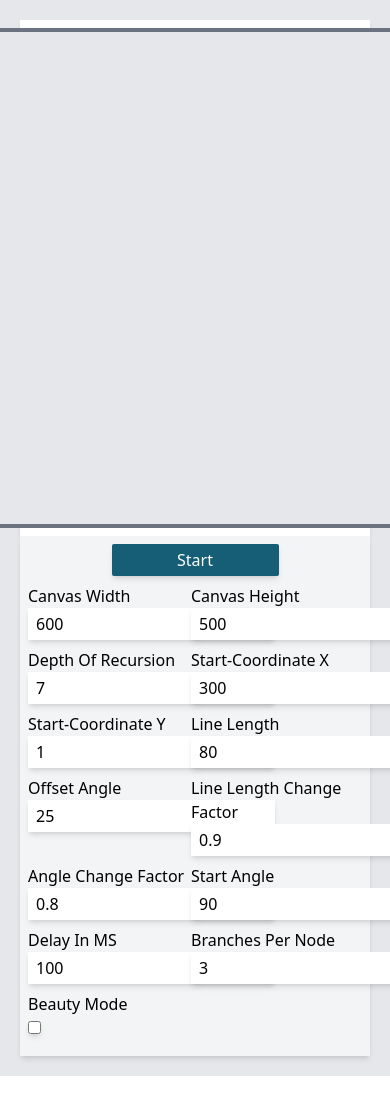
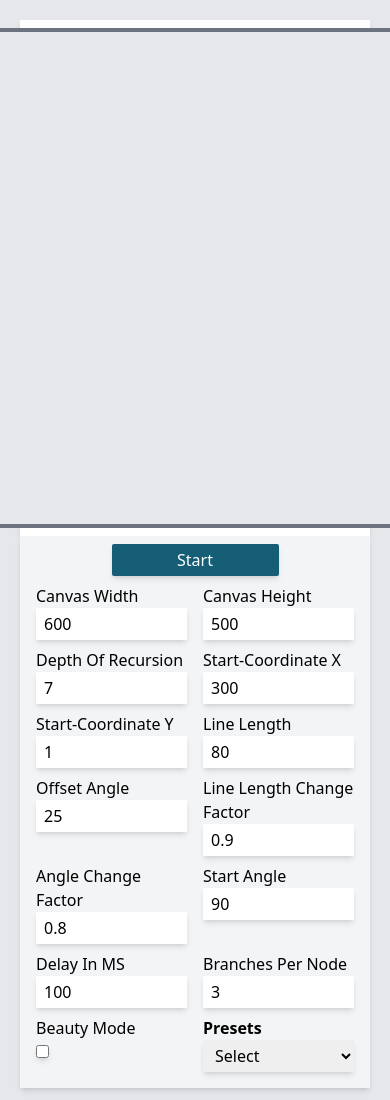
Before and after one commit to Lyshatt/algorithmic-drawing, a website: page index.html in a window 390 px wide. Shown: the top 1100 px of the page. Before the commit the page ends 1076 px from the top, so only its background shows below. Drawn offline with Linux system fonts and the light colour scheme.

Commit message:
mobile optimization

```diff
--- a/index.html
+++ b/index.html
@@ -7,113 +7,126 @@
     <script src="classes/RecursiveTree.js"></script>
 </head>
 <body>
-<div class="flex flex-col-reverse lg:flex-row p-5 bg-gray-200 lg:h-dvh">
+<div class="flex flex-col-reverse lg:flex-row p-5 bg-gray-200 min-h-dvh lg:h-dvh">
     <div class="shadow-md bg-gray-100 p-2 flex flex-col-reverse lg:flex-col">
-        <div class="flex flex-row lg:flex-col flex-wrap lg:flex-nowrap flex-1 lg:overflow-auto pr-2">
-            <div class="mb-2 w-1/2 sm:w-1/3 lg:w-full">
+        <div class="flex flex-row lg:flex-col flex-wrap lg:flex-nowrap lg:overflow-auto lg:pr-2">
+            <div class="mb-2 w-1/2 sm:w-1/3 lg:w-full px-2 lg:px-0">
                 <div>
                     <label for="canvas-width">Canvas Width</label>
                 </div>
                 <div>
-                    <input id="canvas-width" name="canvas-width" class="px-2 py-1 shadow-md" value="600"/>
+                    <input id="canvas-width" name="canvas-width" class="px-2 py-1 shadow-md w-full" value="600"/>
                 </div>
             </div>
-            <div class="mb-2 w-1/2 sm:w-1/3 lg:w-full">
+            <div class="mb-2 w-1/2 sm:w-1/3 lg:w-full px-2 lg:px-0">
                 <div>
                     <label for="canvas-height">Canvas Height</label>
                 </div>
                 <div>
-                    <input id="canvas-height" name="canvas-height" class="px-2 py-1 shadow-md" value="500"/>
+                    <input id="canvas-height" name="canvas-height" class="px-2 py-1 shadow-md w-full" value="500"/>
                 </div>
             </div>
-            <div class="mb-2 w-1/2 sm:w-1/3 lg:w-full">
+            <div class="mb-2 w-1/2 sm:w-1/3 lg:w-full px-2 lg:px-0">
                 <div>
                     <label for="recursion-depth">Depth Of Recursion</label>
                 </div>
                 <div>
-                    <input id="recursion-depth" name="recursion-depth" class="px-2 py-1 shadow-md" value="7"/>
+                    <input id="recursion-depth" name="recursion-depth" class="px-2 py-1 shadow-md w-full" value="7"/>
                 </div>
             </div>
-            <div class="mb-2 w-1/2 sm:w-1/3 lg:w-full">
+            <div class="mb-2 w-1/2 sm:w-1/3 lg:w-full px-2 lg:px-0">
                 <div>
                     <label for="start-x">Start-Coordinate X</label>
                 </div>
                 <div>
-                    <input id="start-x" name="start-x" class="px-2 py-1 shadow-md" value="300"/>
+                    <input id="start-x" name="start-x" class="px-2 py-1 shadow-md w-full" value="300"/>
                 </div>
             </div>
-            <div class="mb-2 w-1/2 sm:w-1/3 lg:w-full">
+            <div class="mb-2 w-1/2 sm:w-1/3 lg:w-full px-2 lg:px-0">
                 <div>
                     <label for="start-y">Start-Coordinate Y</label>
                 </div>
                 <div>
-                    <input id="start-y" name="start-y" class="px-2 py-1 shadow-md" value="1"/>
+                    <input id="start-y" name="start-y" class="px-2 py-1 shadow-md w-full" value="1"/>
                 </div>
             </div>
-            <div class="mb-2 w-1/2 sm:w-1/3 lg:w-full">
+            <div class="mb-2 w-1/2 sm:w-1/3 lg:w-full px-2 lg:px-0">
                 <div>
                     <label for="line-length">Line Length</label>
                 </div>
                 <div>
-                    <input id="line-length" name="line-length" class="px-2 py-1 shadow-md" value="80"/>
+                    <input id="line-length" name="line-length" class="px-2 py-1 shadow-md w-full" value="80"/>
                 </div>
             </div>
-            <div class="mb-2 w-1/2 sm:w-1/3 lg:w-full">
+            <div class="mb-2 w-1/2 sm:w-1/3 lg:w-full px-2 lg:px-0">
                 <div>
                     <label for="offset-angle">Offset Angle</label>
                 </div>
                 <div>
-                    <input id="offset-angle" name="offset-angle" class="px-2 py-1 shadow-md" value="25"/>
+                    <input id="offset-angle" name="offset-angle" class="px-2 py-1 shadow-md w-full" value="25"/>
                 </div>
             </div>
-            <div class="mb-2 w-1/2 sm:w-1/3 lg:w-full">
+            <div class="mb-2 w-1/2 sm:w-1/3 lg:w-full px-2 lg:px-0">
                 <div>
                     <label for="line-length-change-factor">Line Length Change Factor</label>
                 </div>
                 <div>
-                    <input id="line-length-change-factor" name="line-length-change-factor" class="px-2 py-1 shadow-md"
+                    <input id="line-length-change-factor" name="line-length-change-factor" class="px-2 py-1 shadow-md w-full"
                            value="0.9"/>
                 </div>
             </div>
-            <div class="mb-2 w-1/2 sm:w-1/3 lg:w-full">
+            <div class="mb-2 w-1/2 sm:w-1/3 lg:w-full px-2 lg:px-0">
                 <div>
                     <label for="angle-change-factor">Angle Change Factor</label>
                 </div>
                 <div>
-                    <input id="angle-change-factor" name="angle-change-factor" class="px-2 py-1 shadow-md"
+                    <input id="angle-change-factor" name="angle-change-factor" class="px-2 py-1 shadow-md w-full"
                            value="0.8"/>
                 </div>
             </div>
-            <div class="mb-2 w-1/2 sm:w-1/3 lg:w-full">
+            <div class="mb-2 w-1/2 sm:w-1/3 lg:w-full px-2 lg:px-0">
                 <div>
                     <label for="start-angle">Start Angle</label>
                 </div>
                 <div>
-                    <input id="start-angle" name="start-angle" class="px-2 py-1 shadow-md" value="90"/>
+                    <input id="start-angle" name="start-angle" class="px-2 py-1 shadow-md w-full" value="90"/>
                 </div>
             </div>
-            <div class="mb-2 w-1/2 sm:w-1/3 lg:w-full">
+            <div class="mb-2 w-1/2 sm:w-1/3 lg:w-full px-2 lg:px-0">
                 <div>
                     <label for="delay">Delay In MS</label>
                 </div>
                 <div>
-                    <input id="delay" name="delay" class="px-2 py-1 shadow-md" value="100"/>
+                    <input id="delay" name="delay" class="px-2 py-1 shadow-md w-full" value="100"/>
                 </div>
             </div>
-            <div class="mb-2 w-1/2 sm:w-1/3 lg:w-full">
+            <div class="mb-2 w-1/2 sm:w-1/3 lg:w-full px-2 lg:px-0">
                 <div>
                     <label for="divisions">Branches Per Node</label>
                 </div>
                 <div>
-                    <input id="divisions" name="divisions" class="px-2 py-1 shadow-md" value="3"/>
+                    <input id="divisions" name="divisions" class="px-2 py-1 shadow-md w-full" value="3"/>
                 </div>
             </div>
-            <div class="mb-2 w-1/2 sm:w-1/3 lg:w-full">
+            <div class="mb-2 w-1/2 sm:w-1/3 lg:w-full px-2 lg:px-0">
                 <div>
                     <label for="beauty-mode">Beauty Mode</label>
                 </div>
                 <div>
                     <input type="checkbox" id="beauty-mode" name="right-branch-delay" class="px-2 py-1 shadow-md"/>
+                </div>
+            </div>
+            <div class="mb-2 w-1/2 sm:w-1/3 lg:w-full px-2 lg:px-0">
+                <div>
+                    <label for="presets" class="font-bold">Presets</label>
+                </div>
+                <div>
+                    <select id="presets" name="presets" class="px-2 py-1 shadow-md w-full">
+                        <option disabled selected value>Select</option>
+                        <option value="0">
+                            Flower
+                        </option>
+                    </select>
                 </div>
             </div>
         </div>
--- a/resources/index.js
+++ b/resources/index.js
@@ -16,6 +16,7 @@ const divisionsInput = document.getElementById('divisions');
 const beautyModeInput = document.getElementById('beauty-mode');
 
 const startButton = document.getElementById('start-button')
+const presetsSelect = document.getElementById('presets');
 
 widthInput.addEventListener('input', function () {
     canvas.width = widthInput.value;
@@ -47,3 +48,21 @@ startButton.addEventListener("click", function () {
     const tree = new RecursiveTree(lineLengthChangeFactor, angleChangeFactor, delay, divisions, isBeautyMode, canvasContext);
     tree.draw(offsetAngle, recursionDepth, xStartCoordinate, height - yStartCoordinate, startAngle, lineLength);
 })
+
+presetsSelect.addEventListener("change", function(event){
+    if(event.target.value === '0') {
+        widthInput.value = 600;
+        heightInput.value = 500;
+        recursionDepthInput.value = 6;
+        xStartCoordinateInput.value = 300;
+        yStartCoordinateInput.value = 190;
+        lineLengthInput.value = 50;
+        offsetAngleInput.value = 72;
+        startAngleInput.value = 90;
+        lineLengthChangeFactorInput.value = 1;
+        angleChangeFactorInput.value = 1.7
+        delayInput.value = 0;
+        divisionsInput.value = 5;
+        beautyModeInput.value = false;
+    }
+})
```
Also changed, not shown: resources/output.css.
